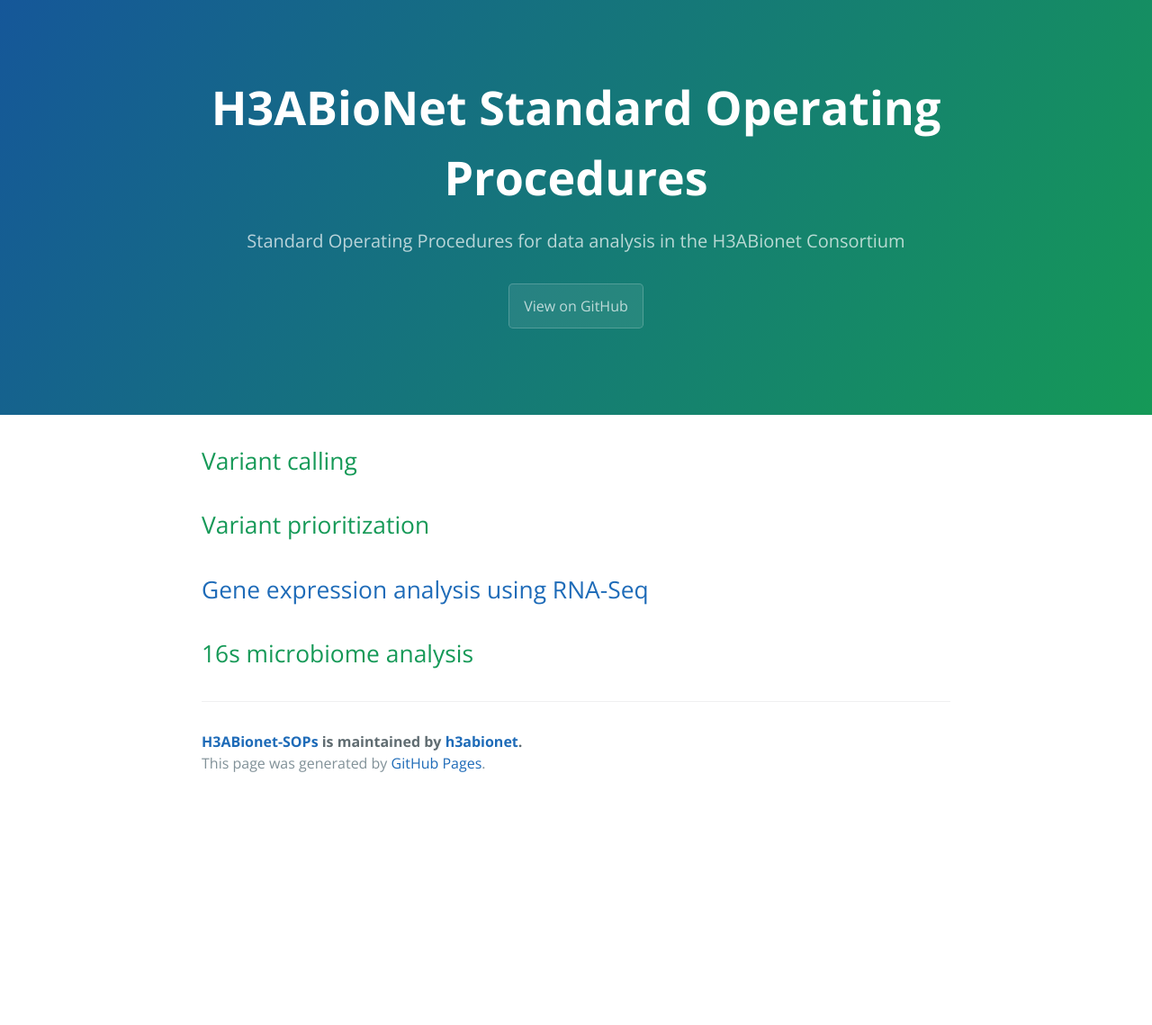
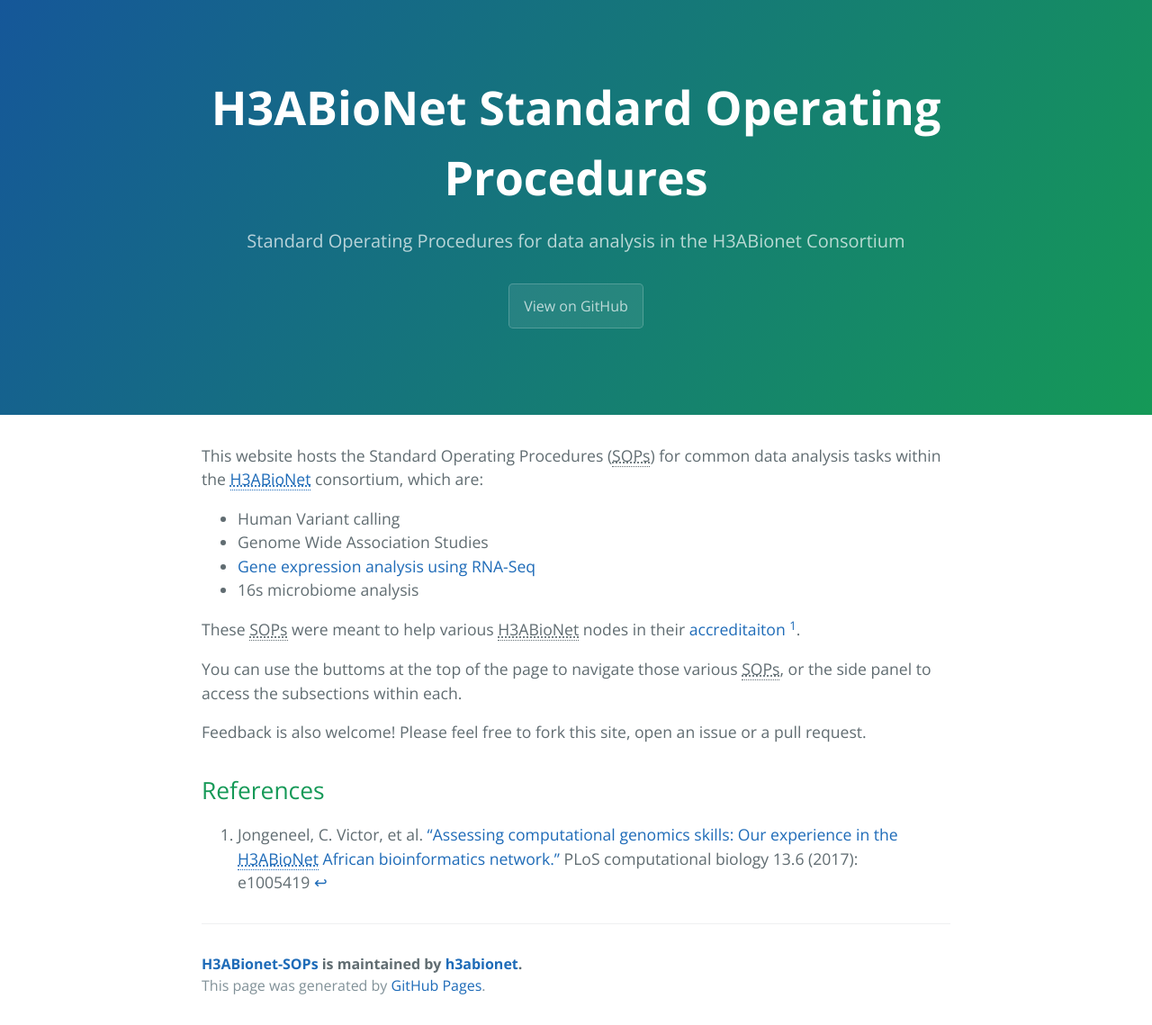
Before and after one commit to h3abionet/H3ABionet-SOPs, a Jekyll site: the page built from index.md, in a window 1280 px wide. Shown: the whole page at 90% size. Built offline with Jekyll 4.4.1, drawn with Linux system fonts in a browser that asks for light colours; our own code applies the rules of GitHub Pages for plain Markdown files; before the commit the page ends 900 px from its top, so only the background shows below that.

Commit message:
Add context to the landing page

```diff
--- a/_config.yml
+++ b/_config.yml
@@ -3,3 +3,5 @@ description: Standard Operating Procedures for data analysis in the H3ABionet Co
 github: false
 show_downloads: false
 theme: jekyll-theme-cayman
+sidebar: toc
+#url: https://example.com
--- a/index.md
+++ b/index.md
@@ -2,10 +2,25 @@
 layout: default
 ---
 
-## Variant calling
+This website hosts the Standard Operating Procedures (SOPs) for common data analysis tasks within the [H3ABioNet](https://h3abionet.org/) consortium, which are:
 
-## Variant prioritization
 
-## [Gene expression analysis using RNA-Seq](./RNA-Seq.html)
+* Human Variant calling
+* Genome Wide Association Studies
+* [Gene expression analysis using RNA-Seq](./RNA-Seq.html)
+* 16s microbiome analysis
 
-## 16s microbiome analysis
+These SOPs were meant to help various H3ABioNet nodes in their [accreditaiton](https://h3abionet.org/tools-and-resources/sops) [^1].
+
+You can use the buttoms at the top of the page to navigate those various SOPs, or the side panel to access the subsections within each.
+
+Feedback is also welcome! Please feel free to fork this site, open an issue or a pull request.
+
+
+## References
+[^1]: Jongeneel, C. Victor, et al. ["Assessing computational genomics skills: Our experience in the H3ABioNet African bioinformatics network."](https://doi.org/10.1371/journal.pcbi.1005419) PLoS computational biology 13.6 (2017): e1005419
+
+[//]: <> (These are common abbreviations in the page.)
+*[SOPs]: Standard Operating Procedures
+*[H3Africa]: Human Heredity and Health in Afrcia Consortium
+*[H3ABioNet]: The Bioinformatics Network within the H3Africa Consortium
```
